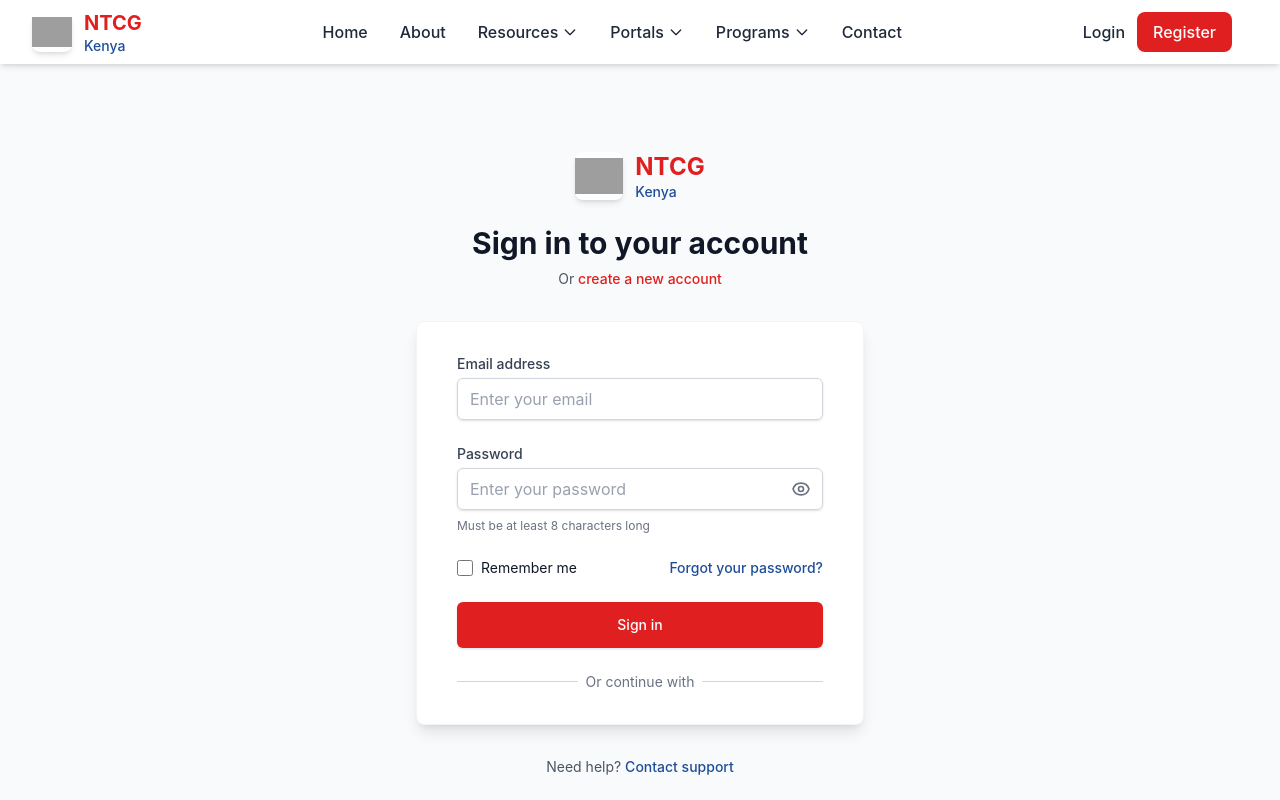
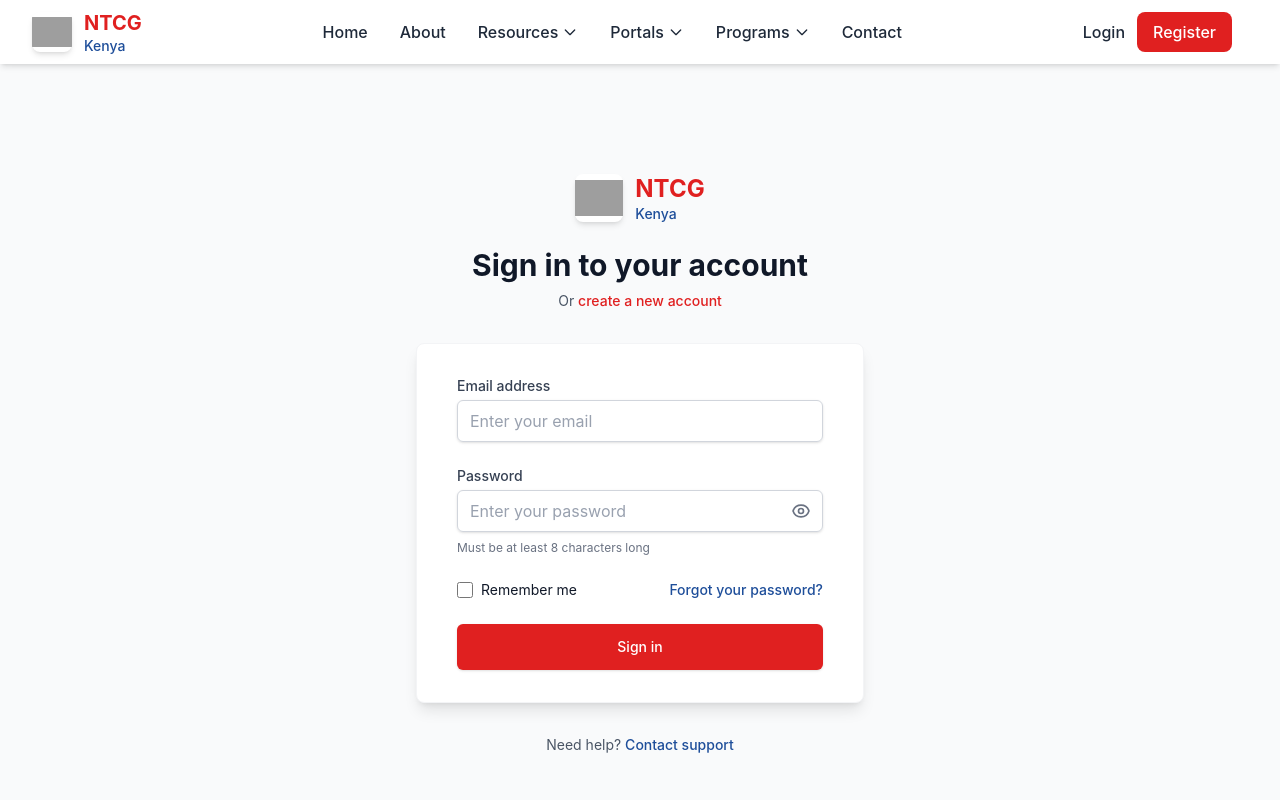
Before and after one commit to Omillo-Charles/New-Testament, a Next.js app: page /login in a window 1280 px wide. Shown: the top 800 px of the page. Built offline with nearby package versions, Linux system fonts and the light colour scheme; grey boxes are pictures that could not be loaded; a web font is replaced by a local one.

Commit message:
remove social auth option

```diff
--- a/app/login/page.js
+++ b/app/login/page.js
@@ -260,18 +260,7 @@ export default function Login() {
             </div>
           </form>
 
-          <div className="mt-6">
-            <div className="relative">
-              <div className="absolute inset-0 flex items-center">
-                <div className="w-full border-t border-gray-300" />
-              </div>
-              <div className="relative flex justify-center text-sm">
-                <span className="px-2 bg-white text-gray-500">Or continue with</span>
-              </div>
-            </div>
 
-
-          </div>
         </div>
 
         <div className="mt-8 text-center">
--- a/app/register/page.js
+++ b/app/register/page.js
@@ -290,18 +290,7 @@ export default function Register() {
             </div>
           </form>
 
-          <div className="mt-6">
-            <div className="relative">
-              <div className="absolute inset-0 flex items-center">
-                <div className="w-full border-t border-gray-300" />
-              </div>
-              <div className="relative flex justify-center text-sm">
-                <span className="px-2 bg-white text-gray-500">Or register with</span>
-              </div>
-            </div>
 
-
-          </div>
         </div>
 
         <div className="mt-8 text-center">
```
